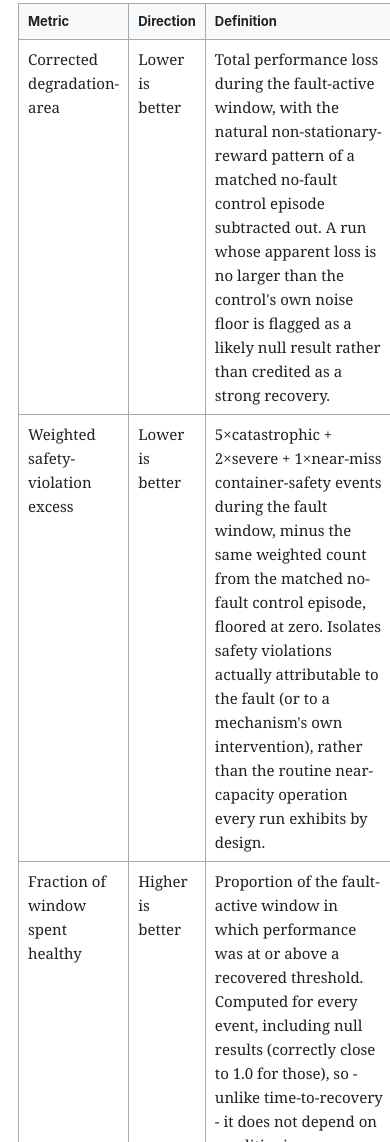
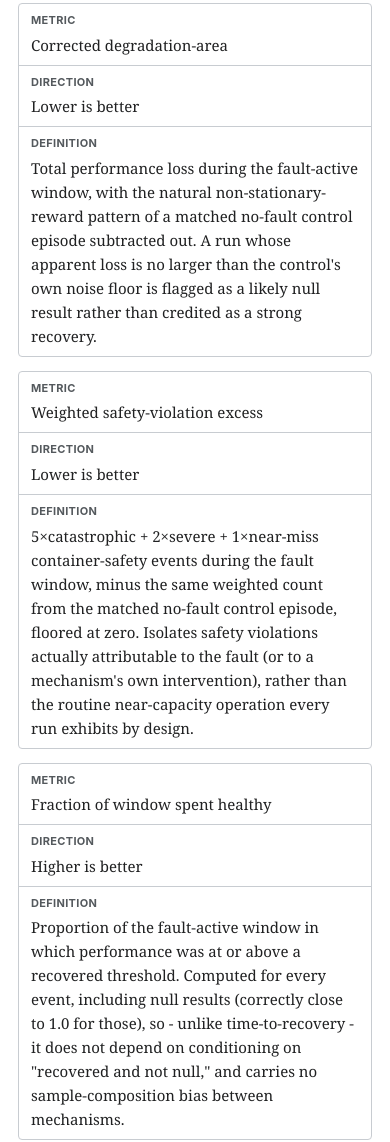
Before and after one commit to 8ven0m8/FaultBench-Result-Website, a plain HTML site: page results.html in a window 390 px wide. Shown: the part 3295-4437 px from the top of the page. Drawn offline with Linux system fonts and the light colour scheme.

Commit message:
improved responsiveness

```diff
--- a/assets/wiki.css
+++ b/assets/wiki.css
@@ -280,4 +280,62 @@ figcaption { padding: 10px 13px; color: var(--muted); font-size: 12px; }
   }
   .tagline { display: none; }
   h1 { font-size: 28px; }
+  /* Generic safety net: a table wider than the viewport scrolls within
+     itself instead of relying on html/body's overflow-x:hidden (set above,
+     to stop the fixed sidebar from causing page-wide horizontal scroll),
+     which would otherwise just cut its content off instead of showing it. */
+  table {
+    display: block;
+    overflow-x: auto;
+    -webkit-overflow-scrolling: touch;
+    max-width: 100%;
+  }
+  /* Tables with a long free-text column (e.g. the metric glossary on
+     results.html) don't actually overflow at mobile widths - the browser
+     just squeezes every column down and word-wraps until it fits, which
+     produces a very tall, cramped, hard-to-read table instead. Restack
+     each row as a labeled card instead of forcing a 3-column grid into a
+     narrow screen: one field per line, its header repeated via
+     data-label. */
+  table.metric-table {
+    display: block;
+    overflow-x: visible;
+  }
+  table.metric-table tbody,
+  table.metric-table tr,
+  table.metric-table td {
+    display: block;
+    width: 100%;
+  }
+  table.metric-table thead {
+    display: none;
+  }
+  table.metric-table tr {
+    border: 1px solid var(--soft-border);
+    border-radius: 4px;
+    margin: 0 0 14px;
+  }
+  table.metric-table tr:first-child {
+    /* the header row is a <tr> of <th>, not a <thead>, on this page */
+    display: none;
+  }
+  table.metric-table td {
+    border: none;
+    border-bottom: 1px solid var(--soft-border);
+    padding: 8px 12px;
+  }
+  table.metric-table td:last-child {
+    border-bottom: none;
+  }
+  table.metric-table td::before {
+    content: attr(data-label);
+    display: block;
+    font-family: -apple-system, BlinkMacSystemFont, "Segoe UI", sans-serif;
+    font-size: 11px;
+    font-weight: 700;
+    text-transform: uppercase;
+    letter-spacing: .03em;
+    color: var(--muted);
+    margin-bottom: 3px;
+  }
 }
--- a/results.html
+++ b/results.html
@@ -180,13 +180,13 @@
 <div class="notice"><strong>Direction is not the same for every metric.</strong> Four of the six metrics are "amount of damage" quantities where a <em>shorter</em> bar is the good outcome. Two - fraction of time spent healthy, and detection recall - are the opposite: a <em>taller</em> bar is good. Every chart states its direction explicitly in its title. Each subplot also has its own y-axis, auto-scaled to that panel's data, so bar heights are only comparable within a panel - always check the axis numbers before comparing across rows or columns.</div>
 
 <h2 id="glossary">Metric glossary</h2>
-<table><tr><th>Metric</th><th>Direction</th><th>Definition</th></tr>
-<tr><td>Corrected degradation-area</td><td>Lower is better</td><td>Total performance loss during the fault-active window, with the natural non-stationary-reward pattern of a matched no-fault control episode subtracted out. A run whose apparent loss is no larger than the control's own noise floor is flagged as a likely null result rather than credited as a strong recovery.</td></tr>
-<tr><td>Weighted safety-violation excess</td><td>Lower is better</td><td>5×catastrophic + 2×severe + 1×near-miss container-safety events during the fault window, minus the same weighted count from the matched no-fault control episode, floored at zero. Isolates safety violations actually attributable to the fault (or to a mechanism's own intervention), rather than the routine near-capacity operation every run exhibits by design.</td></tr>
-<tr><td>Fraction of window spent healthy</td><td>Higher is better</td><td>Proportion of the fault-active window in which performance was at or above a recovered threshold. Computed for every event, including null results (correctly close to 1.0 for those), so - unlike time-to-recovery - it does not depend on conditioning on "recovered and not null," and carries no sample-composition bias between mechanisms.</td></tr>
-<tr><td>Relapse count</td><td>Lower is better</td><td>Number of times an event's performance dropped back out of the healthy band after first recovering. Flags mechanisms that look acceptable on average but are unstable - recovering, relapsing, and recovering again.</td></tr>
-<tr><td>False-recovery rate</td><td>Lower is better</td><td>Fraction of steps a self-detecting mechanism flagged a fault when none was genuinely active (the false-positive side of detection quality). <code>rule_based</code> is an oracle rather than a detector and is included here at its true value of 0.0, not blank; <code>none</code> and <code>fault_tolerant_marl</code> run no detector at all and have no value.</td></tr>
-<tr><td>Intervention recall</td><td>Higher is better</td><td>Of the steps where the fault was genuinely active, the fraction a self-detecting mechanism actually flagged (the false-negative side of detection quality, complementing false-recovery rate). <code>rule_based</code> is trivially 1.0 by construction.</td></tr>
+<table class="metric-table"><tr><th>Metric</th><th>Direction</th><th>Definition</th></tr>
+<tr><td data-label="Metric">Corrected degradation-area</td><td data-label="Direction">Lower is better</td><td data-label="Definition">Total performance loss during the fault-active window, with the natural non-stationary-reward pattern of a matched no-fault control episode subtracted out. A run whose apparent loss is no larger than the control's own noise floor is flagged as a likely null result rather than credited as a strong recovery.</td></tr>
+<tr><td data-label="Metric">Weighted safety-violation excess</td><td data-label="Direction">Lower is better</td><td data-label="Definition">5×catastrophic + 2×severe + 1×near-miss container-safety events during the fault window, minus the same weighted count from the matched no-fault control episode, floored at zero. Isolates safety violations actually attributable to the fault (or to a mechanism's own intervention), rather than the routine near-capacity operation every run exhibits by design.</td></tr>
+<tr><td data-label="Metric">Fraction of window spent healthy</td><td data-label="Direction">Higher is better</td><td data-label="Definition">Proportion of the fault-active window in which performance was at or above a recovered threshold. Computed for every event, including null results (correctly close to 1.0 for those), so - unlike time-to-recovery - it does not depend on conditioning on "recovered and not null," and carries no sample-composition bias between mechanisms.</td></tr>
+<tr><td data-label="Metric">Relapse count</td><td data-label="Direction">Lower is better</td><td data-label="Definition">Number of times an event's performance dropped back out of the healthy band after first recovering. Flags mechanisms that look acceptable on average but are unstable - recovering, relapsing, and recovering again.</td></tr>
+<tr><td data-label="Metric">False-recovery rate</td><td data-label="Direction">Lower is better</td><td data-label="Definition">Fraction of steps a self-detecting mechanism flagged a fault when none was genuinely active (the false-positive side of detection quality). <code>rule_based</code> is an oracle rather than a detector and is included here at its true value of 0.0, not blank; <code>none</code> and <code>fault_tolerant_marl</code> run no detector at all and have no value.</td></tr>
+<tr><td data-label="Metric">Intervention recall</td><td data-label="Direction">Higher is better</td><td data-label="Definition">Of the steps where the fault was genuinely active, the fraction a self-detecting mechanism actually flagged (the false-negative side of detection quality, complementing false-recovery rate). <code>rule_based</code> is trivially 1.0 by construction.</td></tr>
 </table>
 <p>A time-to-recovery metric was evaluated and dropped from this comparison. It is only meaningful over events that both recovered and were not a null result, and that qualifying subset differs enormously in size and composition between mechanisms - a mechanism that fully neutralizes a fault has that event excluded as a null result altogether, leaving only its hardest, unresolved cases to average over, while a mechanism that never touches the fault keeps a larger, easier-composed pool. This produced misleading "faster recovery" numbers for mechanisms doing objectively less. Fraction-of-window-healthy above is reported instead, since it is computed identically for every event regardless of outcome.</p>
 
```
